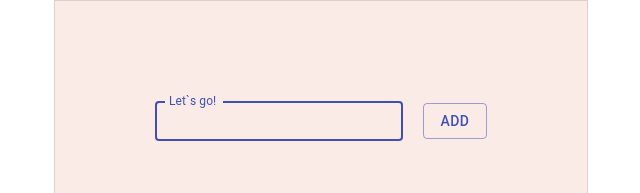
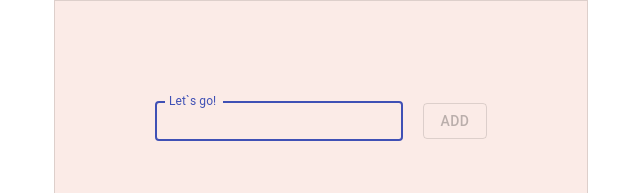
Before and after one commit to ElizPN/todo-list, a React (Create React App) app: page / in a window 1280 px wide. Shown: the top 193 px of the page, without its empty margins (319-959 px from the left). Built offline with nearby package versions, Linux system fonts and the light colour scheme.

Commit message:
add input validation

```diff
--- a/src/AddTodoItem.tsx
+++ b/src/AddTodoItem.tsx
@@ -21,25 +21,35 @@ export const SyledAddButton = styled(Button)(() => ({
 }));
 
 interface AddTodoItemProps {
+  isDirty: boolean;
+  handeOnChange: (
+    event: React.ChangeEvent<HTMLInputElement | HTMLTextAreaElement>
+  ) => void;
   inputValue: string;
-  setInputValue: (value: string) => void;
   addItemToList: (event: React.MouseEvent<HTMLElement>) => void;
 }
 
 export const AddTodoItem = ({
+  isDirty,
+  handeOnChange,
   inputValue,
-  setInputValue,
   addItemToList,
 }: AddTodoItemProps) => (
   <SyledFieldArea>
     <SyledTextField
+      error={inputValue === "" && isDirty}
       size='small'
       label='Let`s go!'
       focused
       value={inputValue}
-      onChange={(event) => setInputValue(event.target.value)}
+      onChange={handeOnChange}
     />
-    <SyledAddButton variant='outlined' onClick={addItemToList}>
+
+    <SyledAddButton
+      disabled={inputValue === ""}
+      variant='outlined'
+      onClick={addItemToList}
+    >
       Add
     </SyledAddButton>
   </SyledFieldArea>
--- a/src/CkeckboxList.tsx
+++ b/src/CkeckboxList.tsx
@@ -59,6 +59,7 @@ export default function CheckboxList() {
   // TodoItem
   const [inputEditItem, setInputEditItem] = useState<string>("");
   const [editingIndex, setEditingIndex] = useState<number | null>(null);
+  const [isDirty, setIsDirty] = useState<boolean>(false);
 
   useEffect(() => {
     localStorage.setItem("toDolist", JSON.stringify(toDolist));
@@ -74,6 +75,14 @@ export default function CheckboxList() {
     });
     setTodolist(newToDoList);
     setInputValue("");
+    setIsDirty(false);
+  };
+
+  const handeOnChange = (
+    event: React.ChangeEvent<HTMLInputElement | HTMLTextAreaElement>
+  ) => {
+    setInputValue(event.target.value);
+    setIsDirty(true);
   };
 
   // TodoItem
@@ -112,8 +121,9 @@ export default function CheckboxList() {
     >
       <StyledPaper variant='outlined' square>
         <AddTodoItem
+          isDirty={isDirty}
+          handeOnChange={handeOnChange}
           inputValue={inputValue}
-          setInputValue={setInputValue}
           addItemToList={addItemToList}
         ></AddTodoItem>
 
```
